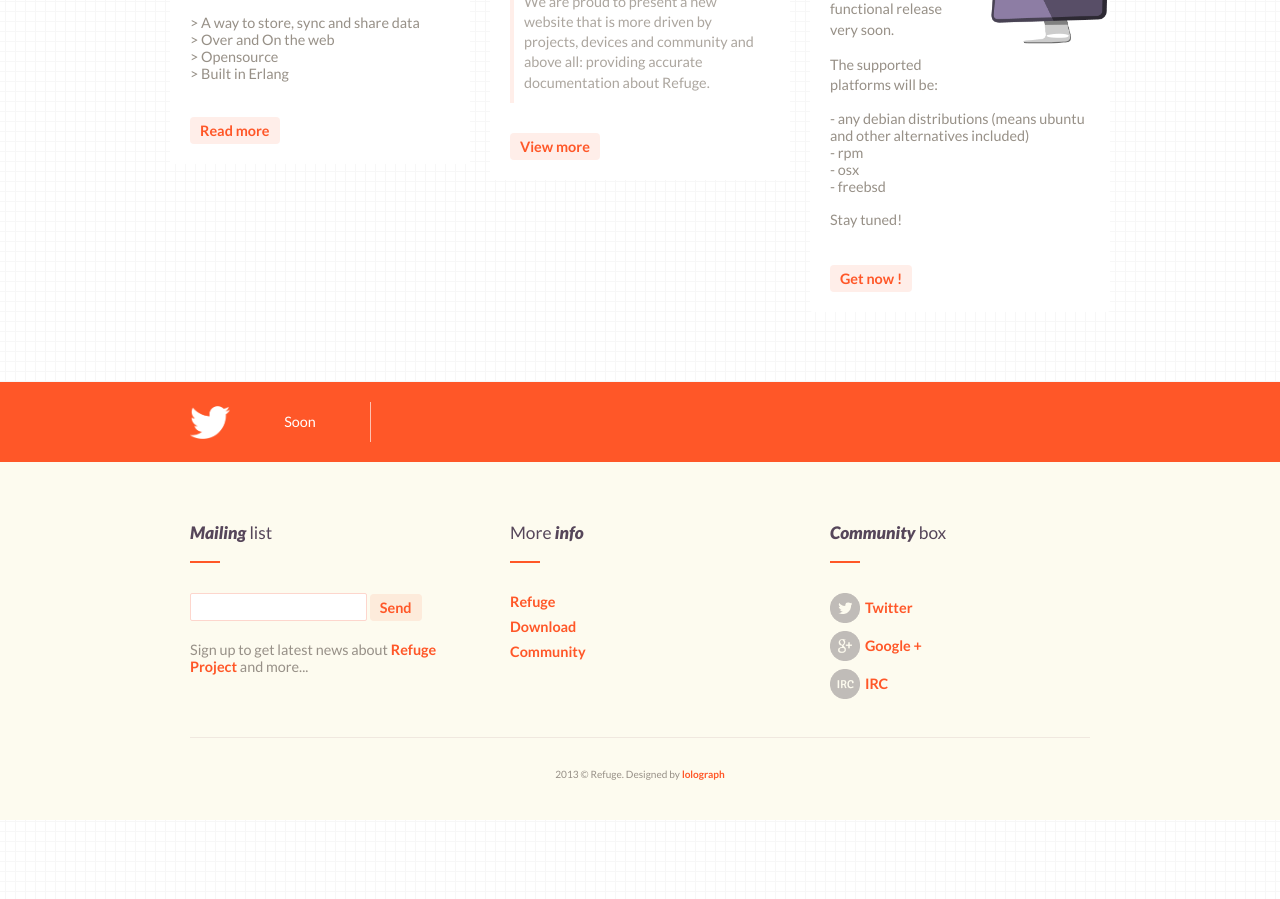
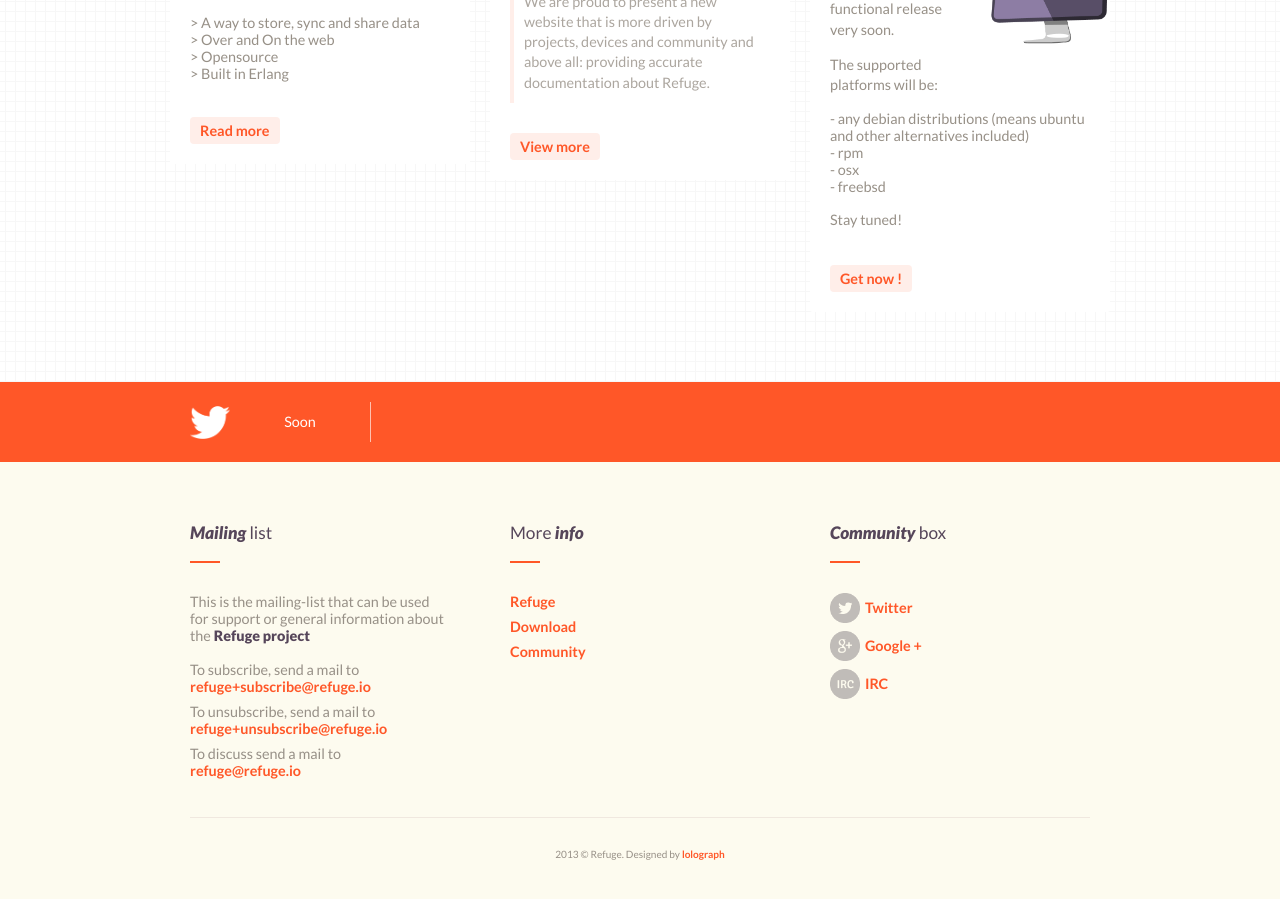
Before and after one commit to refuge/refuge.io, a Jekyll site: the page built from index.html, in a window 1280 px wide and 900 px high, scrolled down 671 px. Built offline with Jekyll 4.4.1, drawn with Linux system fonts in a browser that asks for light colours; before the commit the page ends 1491 px from its top, so only the background shows below that.

Commit message:
no form for now. just link to mailing list address

```diff
--- a/_includes/footer.html
+++ b/_includes/footer.html
@@ -10,14 +10,20 @@
                 <div class="wrap-footer">
                     <div class="one-third">
                         <article>
-                            <h2><span>Mailing</span> list</h2>
-                            <form
-                              action="http://groups.google.com/group/django-users/boxsubscribe" class="mailing-list">
-                                <input name="email" type="text" />
-                                <input type="submit" value="Send" />
-                            </form>
-                            <p>Sign up to get latest news about <a href="/news">Refuge Project</a> and more...</p>
-                        </article>
+                        <h2><span>Mailing</span> list</h2>
+                        <p>This is the mailing-list that can be used for support or
+            general information about the <strong>Refuge
+              project</strong></p><br />
+
+            <ul>
+              <li>To subscribe, send a mail to <a
+              href="mailto:refuge+subscribe@refuge.io">refuge+subscribe@refuge.io</a></li>
+            <li>To unsubscribe, send a mail to <a
+              href="mailto:refuge+unsubscribe@refuge.io">refuge+unsubscribe@refuge.io</a><//li>
+            <li>To discuss send a mail to <a
+              href="mailto:refuge@refuge.io">refuge@refuge.io</a></li>
+            </ul>
+
                     </div>
                     <div class="one-third">
                         <article>
```
